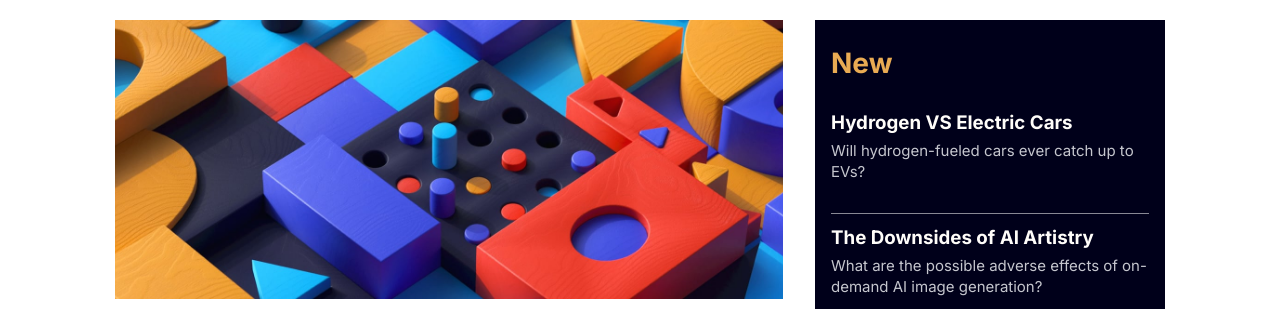
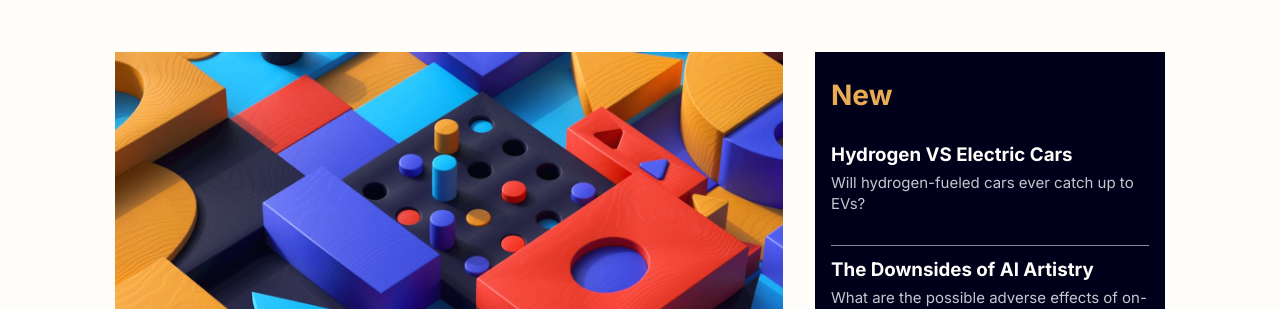
Before and after one commit to The3rdChief/News-homepage, a plain HTML site: page index.html in a window 1280 px wide. Shown: the part 88-397 px from the top of the page. Drawn offline with Linux system fonts and the light colour scheme.

Commit message:
Update styles.css

```diff
--- a/styles.css
+++ b/styles.css
@@ -28,6 +28,9 @@ body {
     min-height: 100dvh;
     position: relative;
     overflow-x: hidden;
+    display: grid;
+    place-content: center;
+    background: var(--off-white);
 }
 
 .wrapper {
@@ -35,7 +38,7 @@ body {
     margin: auto;
     display: flex;
     flex-direction: column;
-    gap: 2rem;
+    gap: 4rem;
 }
 
 
```
